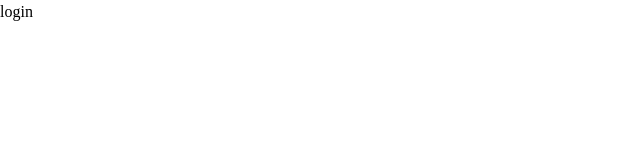
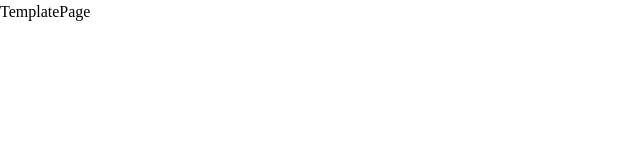
Before and after one commit to Zamdikhanov/carsharing-admin, a React (Create React App) app: page /carsharing-admin/ in a window 1280 px wide. Shown: the top 160 px of the page, without its empty margins (0-640 px from the left). Built offline with nearby package versions, Linux system fonts and the light colour scheme.

Commit message:
V-08 init

```diff
--- a/package.json
+++ b/package.json
@@ -8,6 +8,7 @@
     "@testing-library/user-event": "^13.5.0",
     "react": "^17.0.2",
     "react-dom": "^17.0.2",
+    "react-router-dom": "^6.3.0",
     "react-scripts": "5.0.0",
     "sass": "^1.49.9",
     "web-vitals": "^2.1.4"
--- a/src/App.jsx
+++ b/src/App.jsx
@@ -1,5 +1,14 @@
+import { Route, Routes } from "react-router-dom";
+import TemplatePage from "./pages/TemplatePage";
+
 function App() {
-  return <div className="App">login</div>;
+  return (
+    <div className="App">
+      <Routes>
+        <Route path="/" element={<TemplatePage />} />
+      </Routes>
+    </div>
+  );
 }
 
 export default App;
--- a/src/index.js
+++ b/src/index.js
@@ -1,11 +1,14 @@
 import React from "react";
 import ReactDOM from "react-dom";
+import { BrowserRouter } from "react-router-dom";
 import "./styles/reset.css";
 import App from "./App";
 
 ReactDOM.render(
   <React.StrictMode>
-    <App />
+    <BrowserRouter basename="/carsharing-admin">
+      <App />
+    </BrowserRouter>
   </React.StrictMode>,
   document.getElementById("root")
 );
--- /dev/null
+++ b/src/pages/TemplatePage.jsx
@@ -0,0 +1,5 @@
+function TemplatePage() {
+  return <div>TemplatePage</div>;
+}
+
+export default TemplatePage;
```
Also changed, not shown: 1 other file (tests, documents, lock files or other folders).
